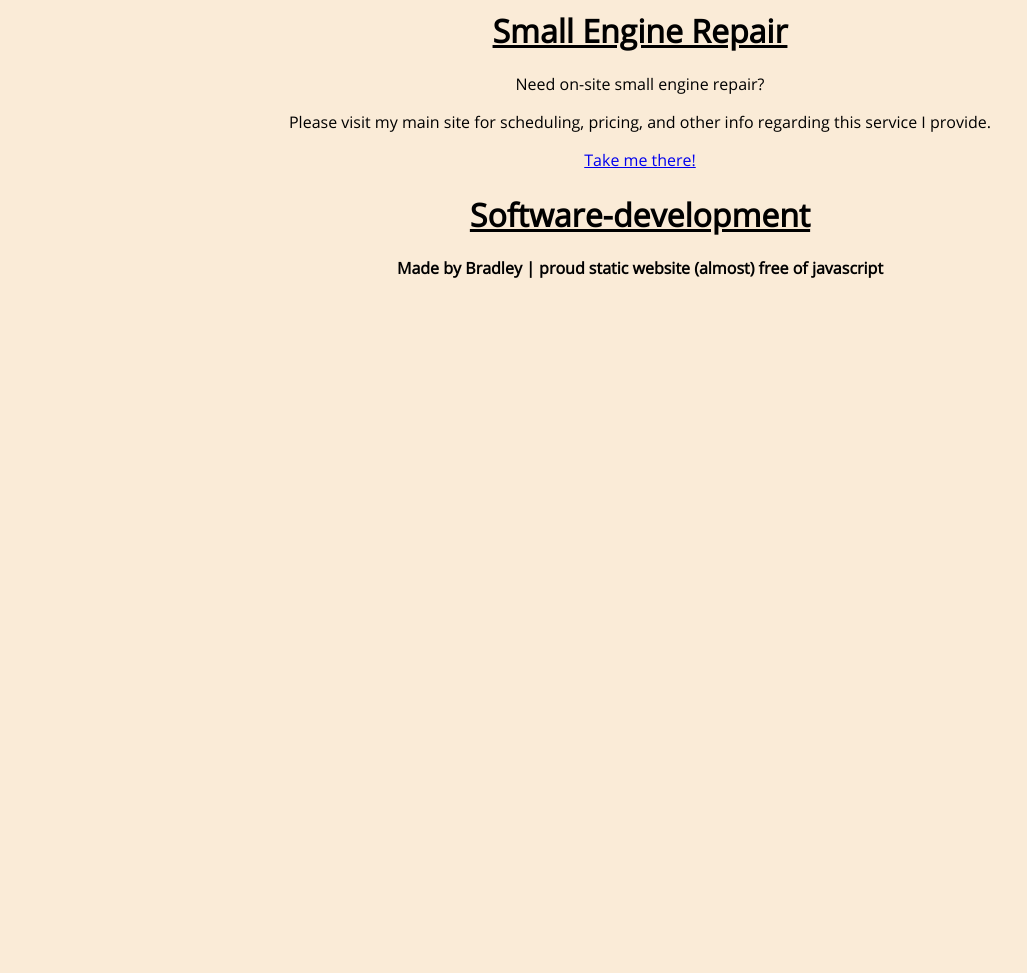
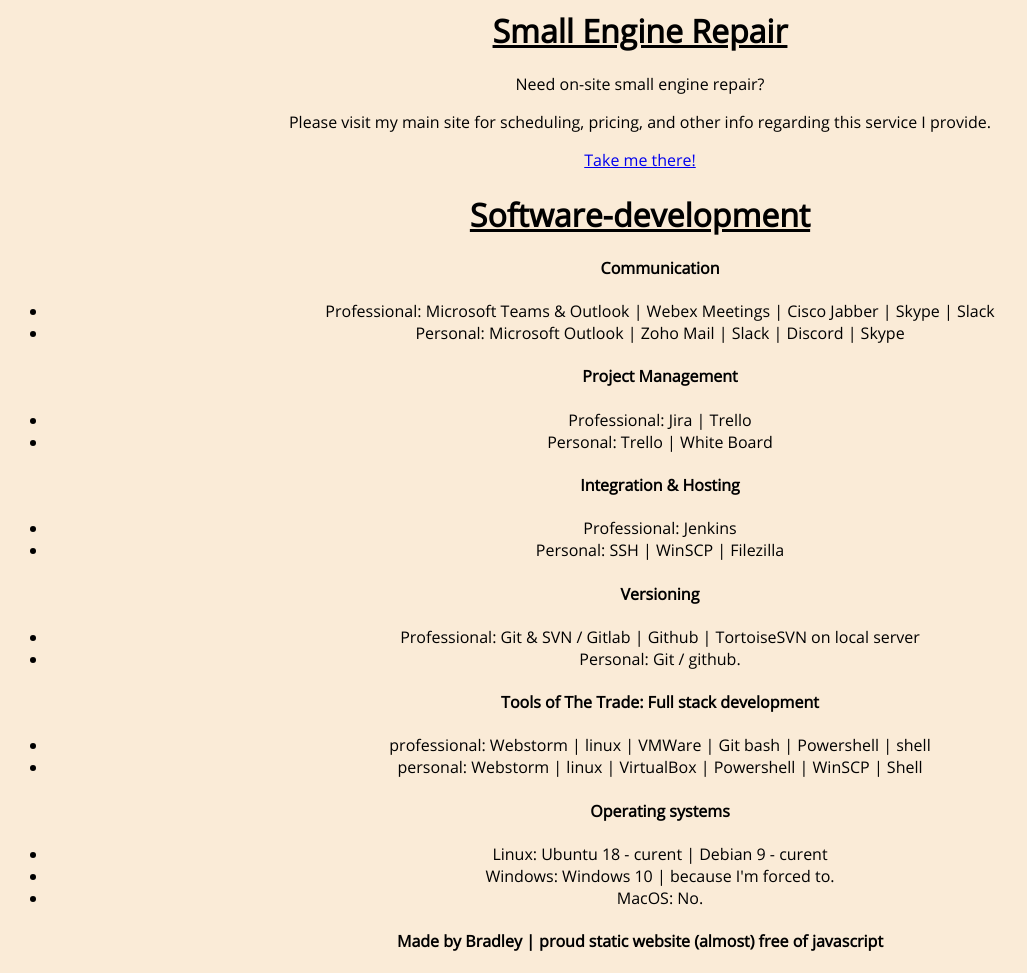
Before and after one commit to BradleyHarper/bradleyharper.github.io, a website: page index.html in a window 1280 px wide. Shown: the part 891-1864 px from the top of the page, without its empty margins (0-1027 px from the left). Before the commit the page ends 1191 px from the top, so only its background shows below. Drawn offline with Linux system fonts and the light colour scheme.

Commit message:
added some development content from old website

```diff
--- a/index.html
+++ b/index.html
@@ -29,9 +29,9 @@
     <div class="image-container">
       <img src="./assets/images/bluegreenblobs2.png" alt="sticker design">
       <img src="./assets/images/Scan-edited-final.png" alt="sticker design">
-      <img src="./assets/images/final.png" alt="sticker design">
       <img src="./assets/images/flower-nobg.png" alt="sticker design">
       <img src="./assets/images/Scan-final.png" alt="sticker design">
+      <img src="./assets/images/final.png" alt="sticker design">
       <img src="./assets/images/FINAL!.png" alt="sticker design">
     </div>
   </div>
@@ -45,6 +45,63 @@
 
   <div id="development">
     <h1>Software-development</h1>
+    <ul>
+      <h4>Communication</h4>
+      <li>
+        Professional: Microsoft Teams & Outlook | Webex Meetings | Cisco Jabber | Skype | Slack
+      </li>
+      <li>
+        Personal: Microsoft Outlook | Zoho Mail | Slack | Discord | Skype
+      </li>
+    </ul>
+    <ul>
+      <h4>Project Management</h4>
+      <li>
+        Professional: Jira | Trello
+      </li>
+      <li>
+        Personal: Trello | White Board
+      </li>
+    </ul>
+    <ul>
+      <h4>Integration & Hosting</h4>
+      <li>
+        Professional: Jenkins
+      </li>
+      <li>
+        Personal: SSH | WinSCP | Filezilla
+      </li>
+    </ul>
+    <ul>
+      <h4>Versioning</h4>
+      <li>
+        Professional: Git & SVN / Gitlab | Github | TortoiseSVN on local server
+      </li>
+      <li>
+        Personal: Git / github.
+      </li>
+    </ul>
+    <ul>
+      <h4>Tools of The Trade: Full stack development</h4>
+      <li>
+        professional: Webstorm | linux | VMWare | Git bash | Powershell | shell
+      </li>
+      <li>
+        personal: Webstorm | linux | VirtualBox | Powershell | WinSCP | Shell
+      </li>
+    </ul>
+    <ul>
+      <h4>Operating systems</h4>
+      <li>
+        Linux: Ubuntu 18 - curent | Debian 9 - curent
+      </li>
+      <li>
+        Windows: Windows 10 | because I'm forced to.
+      </li>
+      <li>
+        MacOS: No.
+      </li>
+    </ul>
   </div>
 
   <footer>
```
